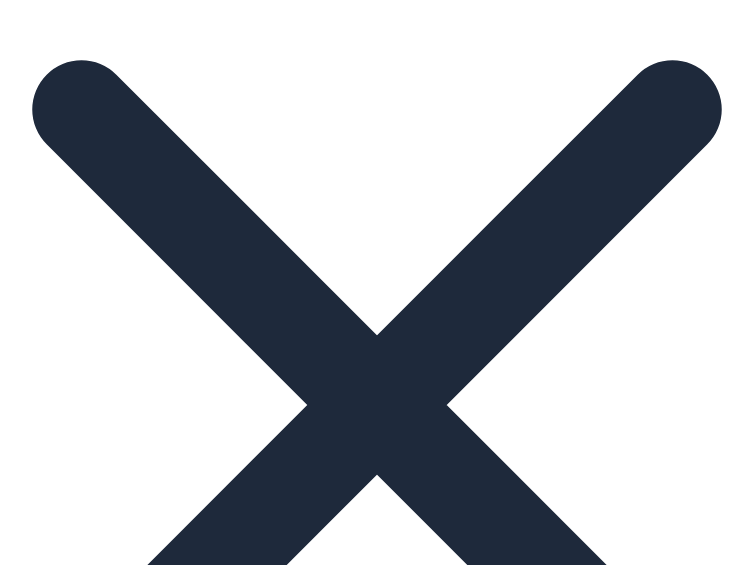
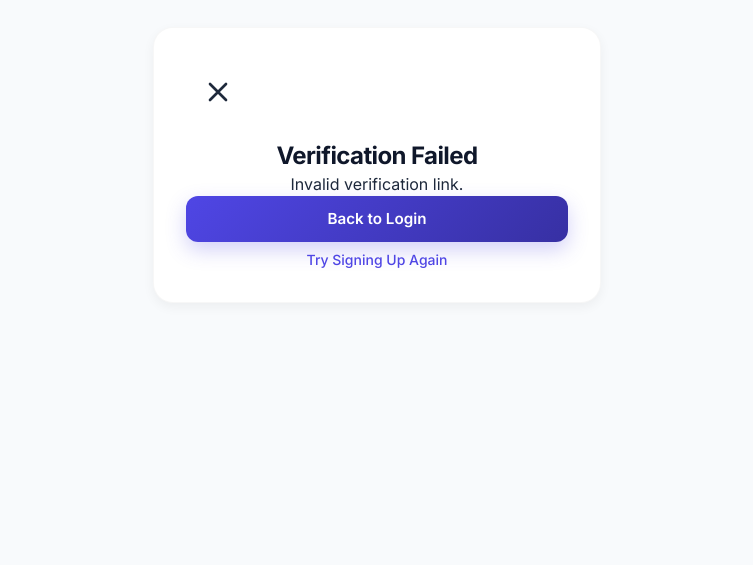
Before and after one commit to mnpatel007/delhiveryway-shopkeeper, a React (Vite) app: page /verify-email in a window 1280 px wide. Shown: the part 235-800 px from the top of the page, without its empty margins (263-1016 px from the left). Built offline with nearby package versions, Linux system fonts and the light colour scheme.

Commit message:
fix: add missing sizing utility classes to fix consent page icon size

```diff
--- a/src/index.css
+++ b/src/index.css
@@ -227,6 +227,7 @@ a:hover {
 
 /* Utilities */
 .flex { display: flex; }
+.inline-flex { display: inline-flex; }
 .flex-col { flex-direction: column; }
 .items-center { align-items: center; }
 .justify-center { justify-content: center; }
@@ -248,6 +249,15 @@ a:hover {
 
 .w-full { width: 100%; }
 .h-full { height: 100%; }
+.w-8 { width: 2rem; }
+.h-8 { height: 2rem; }
+.w-12 { width: 3rem; }
+.h-12 { height: 3rem; }
+.w-16 { width: 4rem; }
+.h-16 { height: 4rem; }
+.max-w-md { max-width: 28rem; }
+.max-w-xl { max-width: 36rem; }
+.max-w-2xl { max-width: 42rem; }
 .min-h-screen { min-height: 100vh; }
 .text-center { text-align: center; }
 .text-right { text-align: right; }
```
